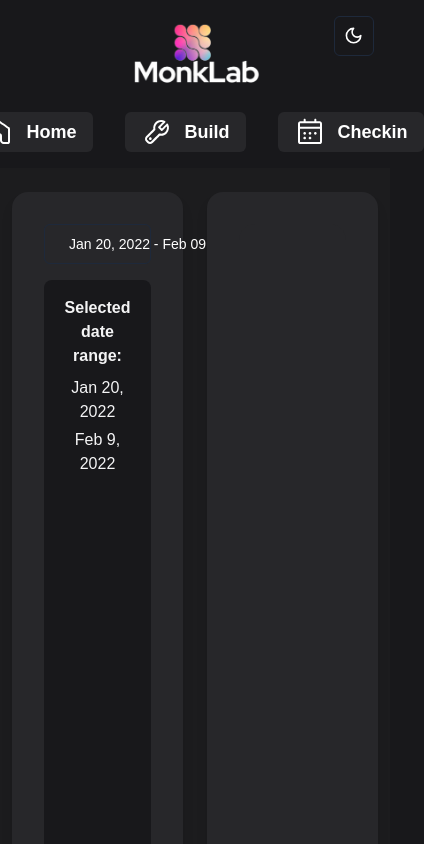
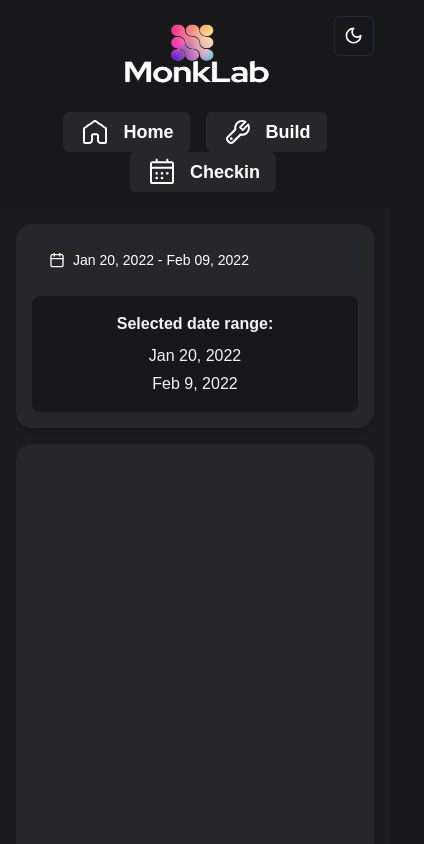
Before and after one commit to cloudboy-jh/monklabNJMAIN, a Next.js app: page /checkin in a window 390 px wide. Shown: the top 844 px of the page, 424 px wide, since content can reach past the window. Built offline with nearby package versions, Linux system fonts and the light colour scheme.

Commit message:
mobile responsive

```diff
--- a/src/app/build/page.tsx
+++ b/src/app/build/page.tsx
@@ -47,25 +47,25 @@ function BuildPage() {
   const isDarkMode = theme === 'dark';
 
   return (
-    <div className={`w-full h-screen flex flex-col ${isDarkMode ? 'bg-zinc-900' : 'bg-gray-100'}`}>
+    <div className={`w-full min-h-screen flex flex-col ${isDarkMode ? 'bg-zinc-900' : 'bg-gray-100'}`}>
       <Header />
-      <main className="flex flex-col items-center justify-start p-6 mt-10">
-        <h1 className={`text-3xl font-bold mb-6 ${isDarkMode ? 'text-white' : 'text-gray-900'}`}>Build Your Project</h1>
-        <div className={`card w-full max-w-lg mb-6 p-4 ${isDarkMode ? 'bg-zinc-800' : 'bg-white'} rounded-md shadow-md`}>
-          <h2 className={`text-2xl font-semibold mb-3 ${isDarkMode ? 'text-white' : 'text-gray-900'}`}>Build Progress</h2>
+      <main className="flex flex-col items-center justify-start p-4 sm:p-6 mt-10">
+        <h1 className={`text-2xl sm:text-3xl font-bold mb-6 ${isDarkMode ? 'text-white' : 'text-gray-900'}`}>Build Your Project</h1>
+        <div className={`card w-full max-w-md sm:max-w-lg mb-6 p-4 ${isDarkMode ? 'bg-zinc-800' : 'bg-white'} rounded-md shadow-md`}>
+          <h2 className={`text-xl sm:text-2xl font-semibold mb-3 ${isDarkMode ? 'text-white' : 'text-gray-900'}`}>Build Progress</h2>
           <Progress value={progress} className="w-full" />
           <p className={`mt-2 ${isDarkMode ? 'text-white' : 'text-gray-700'}`}>Progress: {progress}%</p>
         </div>
-        <div className={`card w-full max-w-lg mb-6 p-4 ${isDarkMode ? 'bg-zinc-800' : 'bg-white'} rounded-md shadow-md`}>
-          <h2 className={`text-2xl font-semibold mb-3 ${isDarkMode ? 'text-white' : 'text-gray-900'}`}>Tech Stack</h2>
+        <div className={`card w-full max-w-md sm:max-w-lg mb-6 p-4 ${isDarkMode ? 'bg-zinc-800' : 'bg-white'} rounded-md shadow-md`}>
+          <h2 className={`text-xl sm:text-2xl font-semibold mb-3 ${isDarkMode ? 'text-white' : 'text-gray-900'}`}>Tech Stack</h2>
           <ul id="stack-list" className={isDarkMode ? 'text-white' : 'text-gray-700'}>
             {stackItems.map((item, index) => (
               <li key={index} className="stack-item">{item}</li>
             ))}
           </ul>
         </div>
-        <div className={`card w-full max-w-lg mb-6 p-4 ${isDarkMode ? 'bg-zinc-800' : 'bg-white'} rounded-md shadow-md`}>
-          <h2 className={`text-2xl font-semibold mb-3 ${isDarkMode ? 'text-white' : 'text-gray-900'}`}>Build Configuration</h2>
+        <div className={`card w-full max-w-md sm:max-w-lg mb-6 p-4 ${isDarkMode ? 'bg-zinc-800' : 'bg-white'} rounded-md shadow-md`}>
+          <h2 className={`text-xl sm:text-2xl font-semibold mb-3 ${isDarkMode ? 'text-white' : 'text-gray-900'}`}>Build Configuration</h2>
           <p className={isDarkMode ? 'text-white' : 'text-gray-700'}>Customize your project settings and dependencies here.</p>
         </div>
         <Button
--- a/src/app/checkin/page.tsx
+++ b/src/app/checkin/page.tsx
@@ -10,13 +10,13 @@ const HomePage: React.FC = () => {
   const { theme } = useTheme();
 
   return (
-    <div className="w-full h-screen flex flex-col items-center bg-white dark:bg-[#1c1c1e]">
+    <div className="w-full min-h-screen flex flex-col items-center bg-white dark:bg-[#1c1c1e]">
       <Header />
-      <main className="flex-1 w-full max-w-7xl flex items-stretch justify-center p-6 gap-6">
-        <div className="w-1/2 bg-white dark:bg-zinc-800 p-8 rounded-2xl shadow-lg flex flex-col">
+      <main className="flex-1 w-full max-w-7xl flex flex-col sm:flex-row items-stretch justify-center p-4 sm:p-6 gap-4 sm:gap-6">
+        <div className="w-full sm:w-1/2 bg-white dark:bg-zinc-800 p-4 sm:p-8 rounded-2xl shadow-lg flex flex-col">
           <DatePickerWithRange className="w-full flex-1 flex flex-col" />
         </div>
-        <div className="w-1/2 bg-white dark:bg-zinc-800 p-8 rounded-2xl shadow-lg h-full">
+        <div className="w-full sm:w-1/2 bg-white dark:bg-zinc-800 p-4 sm:p-8 rounded-2xl shadow-lg h-full">
           <ChatBox />
         </div>
       </main>
--- a/src/app/page.tsx
+++ b/src/app/page.tsx
@@ -7,7 +7,7 @@ const HomePage: React.FC = () => {
     <div className="w-full min-h-screen flex flex-col items-center bg-background text-foreground">
       <Header />
       <main className="flex-1 w-full flex flex-col items-center justify-center">
-        <div className="w-full max-w-4xl p-0 rounded-2xl"> {/* Adjusted padding */}
+        <div className="w-full max-w-4xl p-4 sm:p-6 md:p-8 rounded-2xl"> {/* Adjusted padding for responsiveness */}
           <ChatBox />
         </div>
       </main>
--- a/src/components/ui/ChatBox.tsx
+++ b/src/components/ui/ChatBox.tsx
@@ -161,7 +161,7 @@ const ChatBox: React.FC = () => {
             key={index}
             className={`flex mb-3 ${message.sender === 'user' ? 'justify-end' : 'justify-start'}`}
           >
-            <div className={`max-w-[70%] p-3 rounded-lg break-words ${
+            <div className={`max-w-[90%] sm:max-w-[70%] p-3 rounded-lg break-words ${
               message.sender === 'user'
                 ? 'bg-blue-600 text-white'
                 : theme === 'dark'
@@ -177,7 +177,7 @@ const ChatBox: React.FC = () => {
         ))}
         {isLoading && (
           <div className="flex justify-start mb-3">
-            <div className={`max-w-[70%] p-3 rounded-lg ${
+            <div className={`max-w-[90%] sm:max-w-[70%] p-3 rounded-lg ${
               theme === 'dark' ? 'bg-gray-700 text-white' : 'bg-gray-200 text-black'
             }`}>
               Typing...
--- a/src/components/ui/Header.tsx
+++ b/src/components/ui/Header.tsx
@@ -95,10 +95,10 @@ const Header: React.FC = () => {
           <img
             src={theme === 'dark' ? darkLogo.src : lightLogo.src}
             alt="Rainbow Lab Logo"
-            className="w-70 h-20"
+            className="w-40 h-20" // Adjusted size for responsiveness
           />
         </div>
-        <nav className="flex space-x-8 items-center">
+        <nav className="flex flex-wrap justify-center space-x-4 sm:space-x-8 items-center">
           {/* Home Button with Lottie Animation */}
           <Button asChild variant="ghost" className={buttonThemeClass}>
             <Link href="/" className="flex items-center space-x-3">
```
